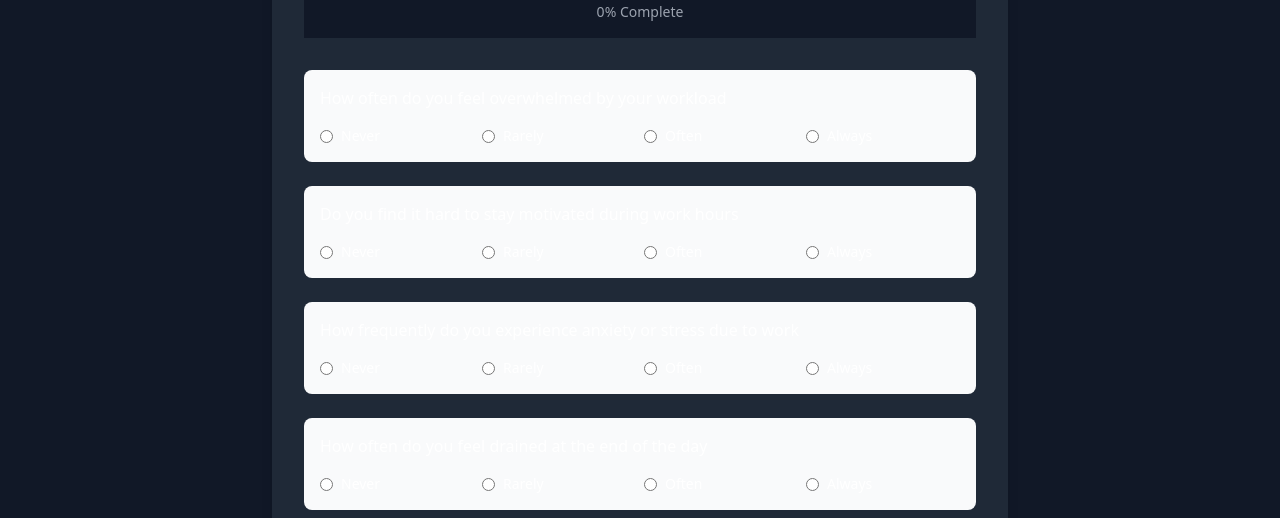
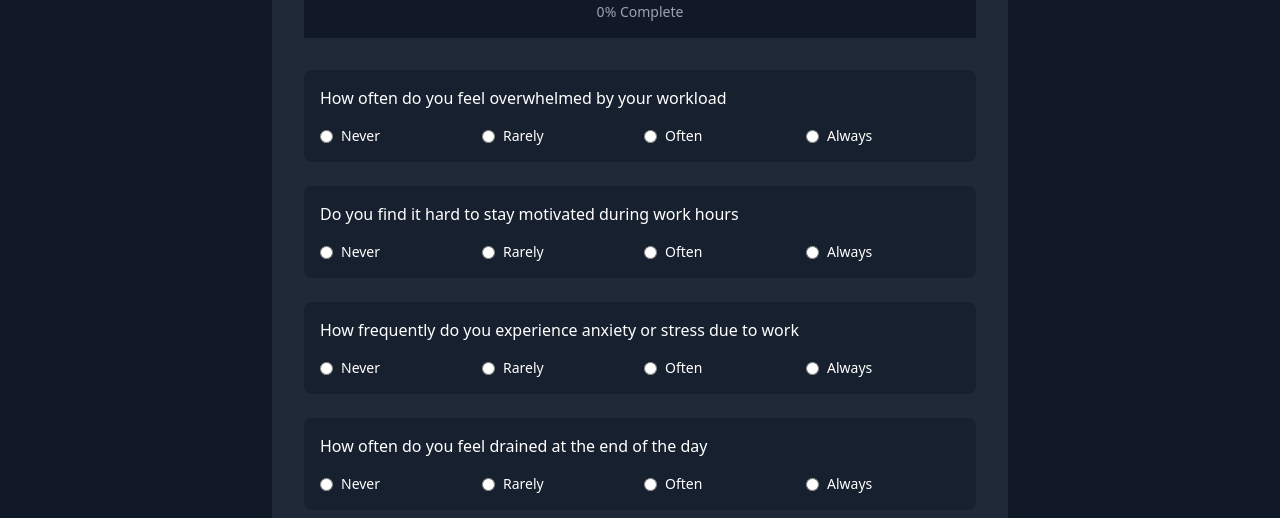
Before and after one commit to hmweb77/burnout-platform, a Next.js app: page /survey in a window 1280 px wide. Shown: the part 282-800 px from the top of the page. Built offline with nearby package versions, Linux system fonts and the light colour scheme; no server answers; sample sign-in values are in the browser's storage.

Commit message:
fixing dark mode v3

```diff
--- a/src/components/survey/SurveyForm.jsx
+++ b/src/components/survey/SurveyForm.jsx
@@ -113,7 +113,7 @@ export default function SurveyForm({ onSurveySubmit,onProgressChange }) {
                     return (
                       <div
                         key={fieldName}
-                        className="bg-gray-50 dark:bg-gray-900/50 p-4 rounded-lg"
+                        className="bg-gray-900/50 p-4 rounded-lg"
                       >
                         <p className="mb-4 font-medium">{question}</p>
                         <div className="grid grid-cols-4 gap-2">
```
